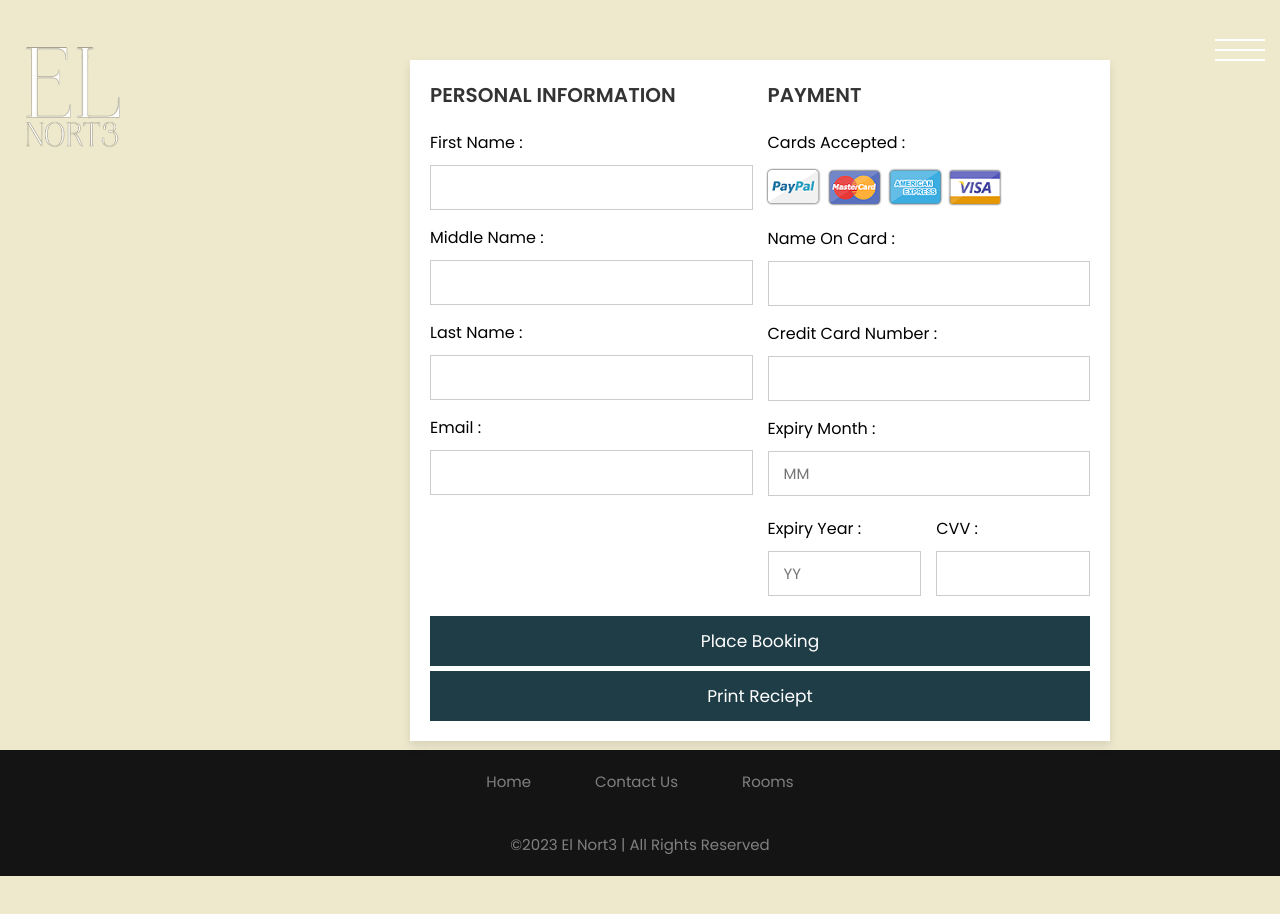
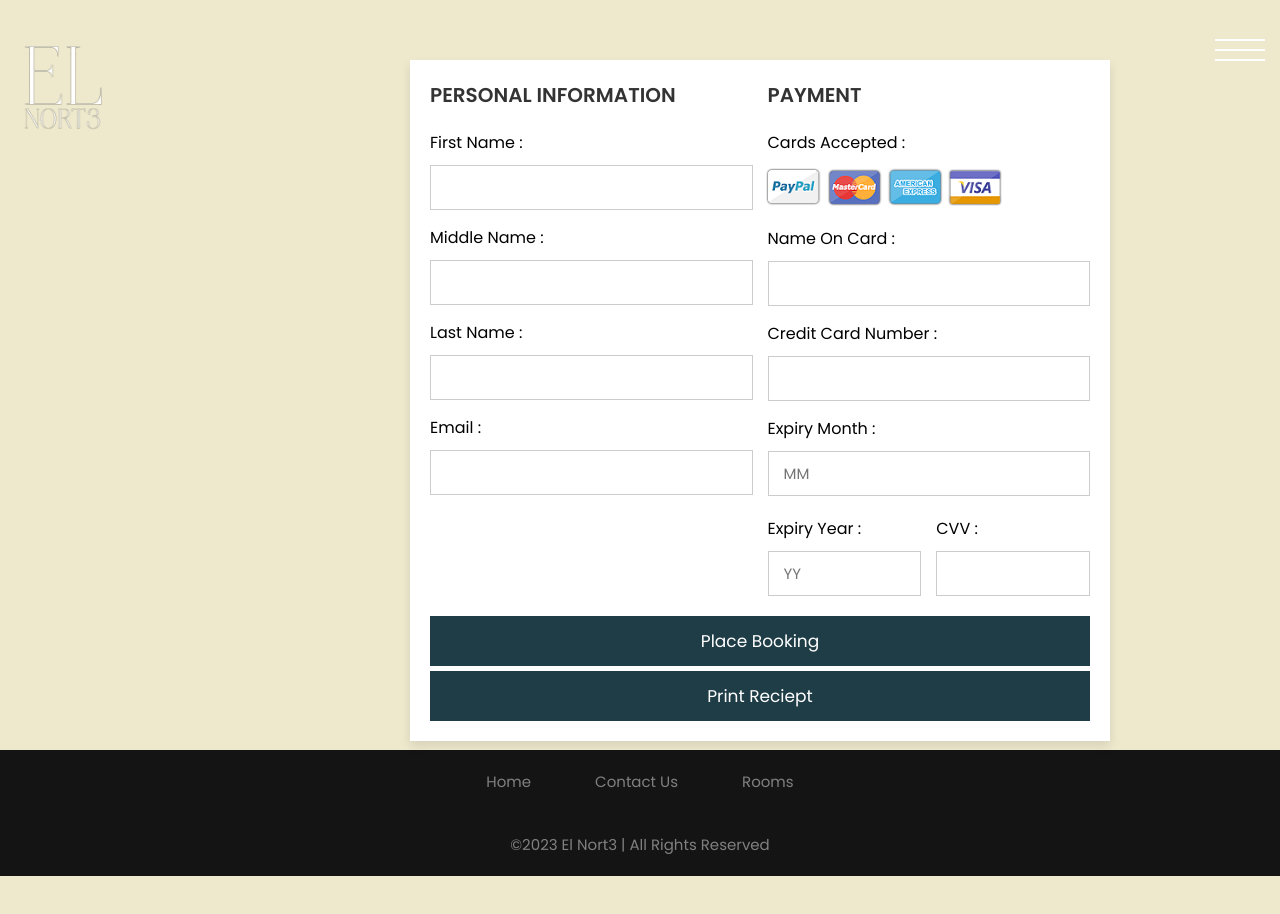
Before and after one commit to zhyct11/ElNort3, a plain HTML site: page Payment1.html in a window 1280 px wide. Drawn offline with Linux system fonts and the light colour scheme.

Commit message:
Update Forms.css

```diff
--- a/Images/Forms.css
+++ b/Images/Forms.css
@@ -102,8 +102,6 @@ body {
   background: #315966;
 }
 .icon{
-  width:110px;
-  height:120px;
   margin: 20px;
   float: left;
 }
```
